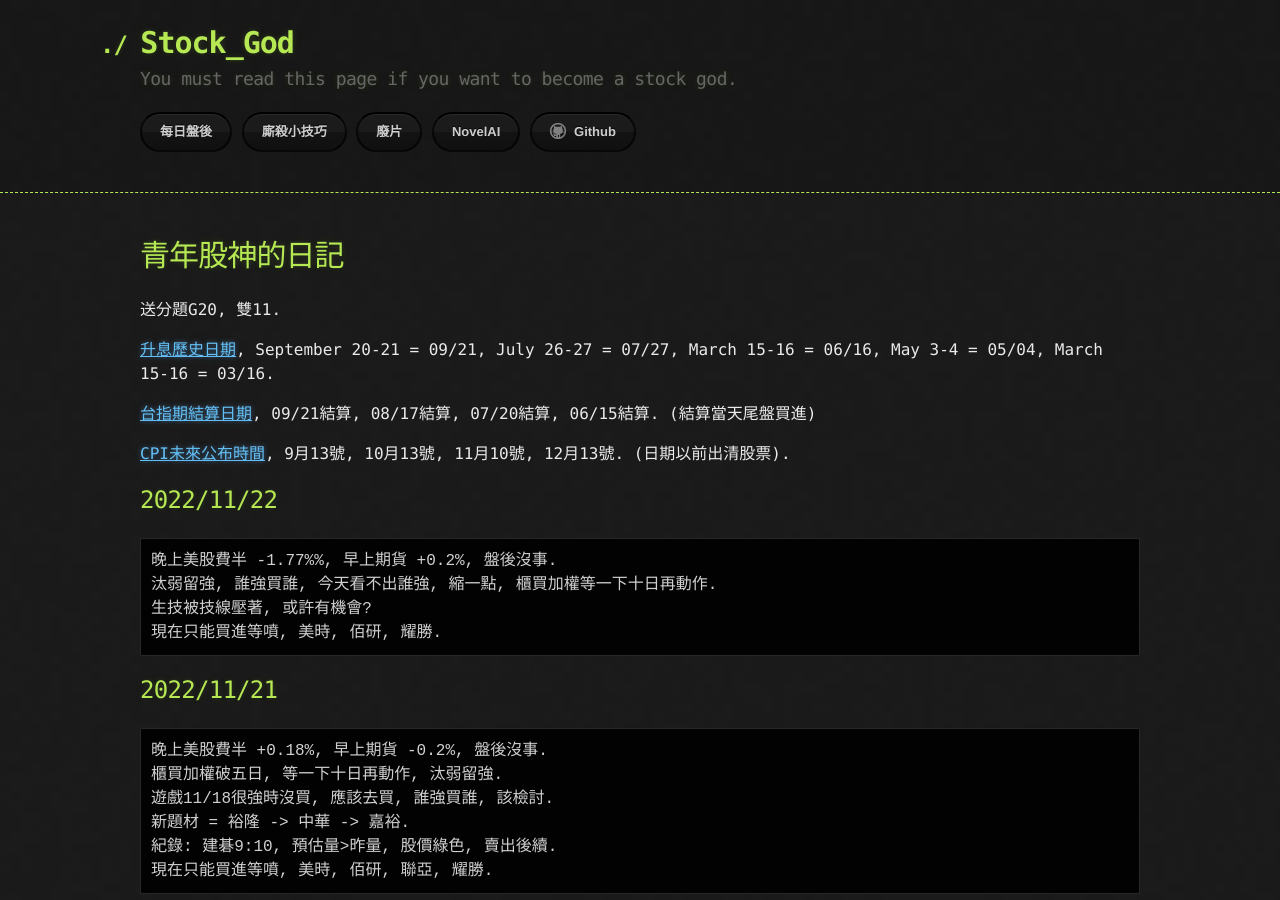
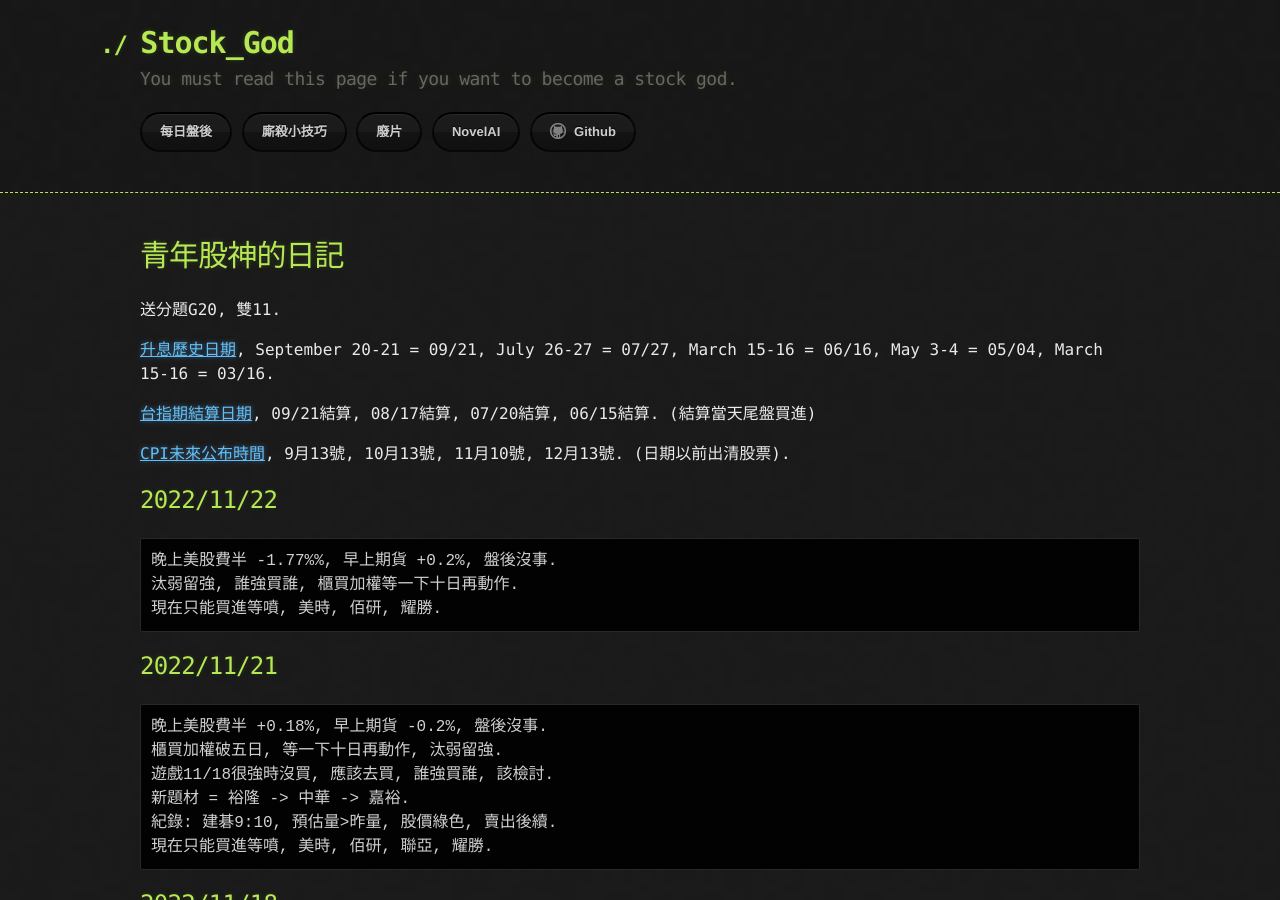
Before and after one commit to lepg5487/Stock_God, a Jekyll site: the page built from index.md, in a window 1280 px wide and 900 px high. Built offline with Jekyll 4.4.1, drawn with Linux system fonts in a browser that asks for light colours; our own code applies the rules of GitHub Pages for plain Markdown files.

Commit message:
Update index.md

````diff
--- a/index.md
+++ b/index.md
@@ -15,8 +15,7 @@ layout: testlayouts
 ## 2022/11/22
 ```
 晚上美股費半 -1.77%%, 早上期貨 +0.2%, 盤後沒事.
-汰弱留強, 誰強買誰, 今天看不出誰強, 縮一點, 櫃買加權等一下十日再動作.
-生技被技線壓著, 或許有機會?
+汰弱留強, 誰強買誰, 櫃買加權等一下十日再動作.
 現在只能買進等噴, 美時, 佰研, 耀勝.
 ```
 
````
